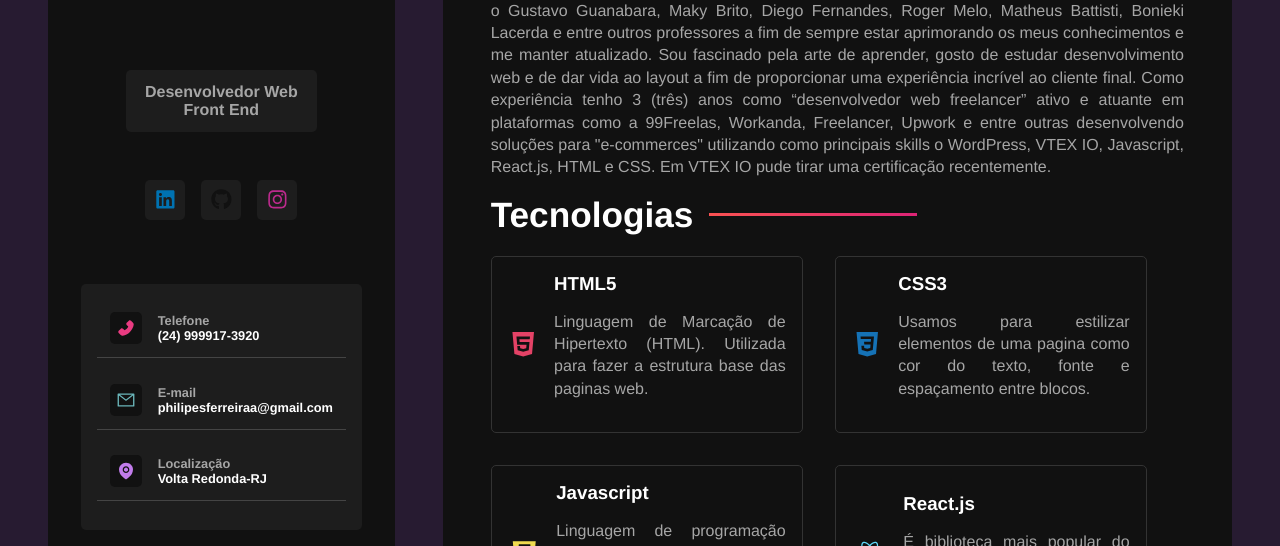
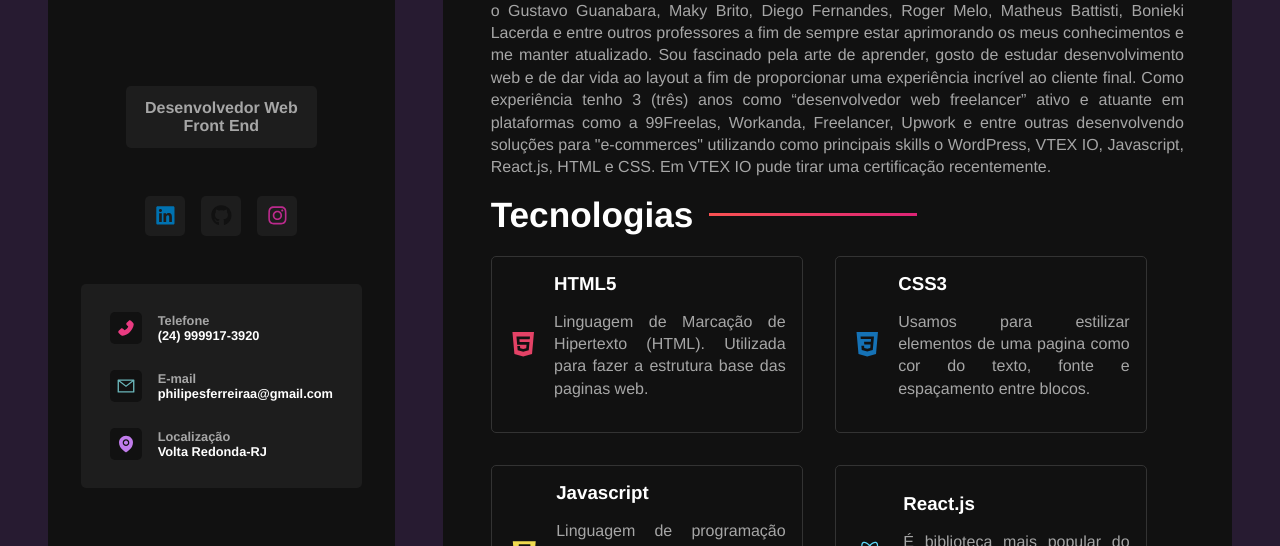
Before and after one commit to PhilipeF/site-portfolio, a React (Vite) app: page / in a window 1280 px wide. Shown: the part 406-952 px from the top of the page. Built offline with nearby package versions, Linux system fonts and the light colour scheme.

Commit message:
Q.A da michele ok

```diff
--- a/src/styles/components/app.sass
+++ b/src/styles/components/app.sass
@@ -17,7 +17,7 @@
 @media ( max-width: variables.$mobile )
     #portifolio
         h1
-            font-size: 2.3rem
+            font-size: 4rem
             text-align: center
     #sidebar
         background-image: none
--- a/src/styles/components/informationcontainer.sass
+++ b/src/styles/components/informationcontainer.sass
@@ -8,18 +8,14 @@
     padding: 1rem
     margin-bottom: 2rem
     text-align: left
-    // width: 80%
     border-radius: variables.$card-border-radius
-    justify-content: space-between
-    margin-top: 3rem
+    margin-top: 2rem
 
     .info-card
         @include mixins.center
         justify-content: start
         gap: 1rem
         padding: .8rem
-        margin-bottom: .8rem
-        border-bottom: 1px solid #444
         width: 100%
 
         h3
@@ -50,4 +46,3 @@
 
     @media ( max-width: variables.$mobile )
         padding: 0
-        width: 90%
--- a/src/styles/components/maincontent.sass
+++ b/src/styles/components/maincontent.sass
@@ -37,5 +37,5 @@
         h2
             font-size: 1.5rem
 
-        // .btn
-        //     margin-left: 4rem
+        #sidebar .btn
+            margin-top: 5
--- a/src/styles/components/sidebar.sass
+++ b/src/styles/components/sidebar.sass
@@ -27,7 +27,7 @@
         background: variables.$bg-color-secondary
         border-radius: variables.$card-border-radius
         font-weight: 700
-        margin-top: 11rem
+        margin-top: 12rem
         padding: .8rem 1.2rem
 
     .btn
@@ -39,4 +39,7 @@
         padding: 2rem 0
 
         .title
-            margin-top: 10rem
+            margin-top: 9rem
+
+        .btn
+            margin-top: 1rem
```
